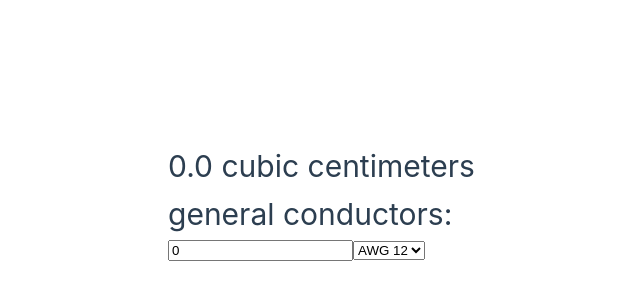
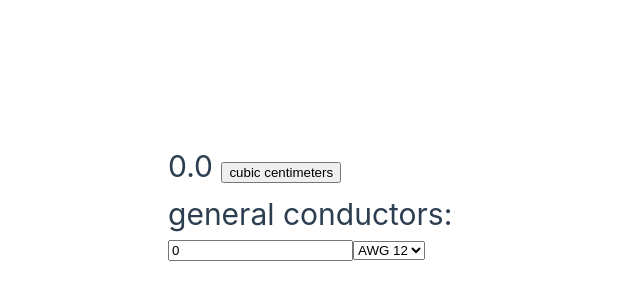
Before and after one commit to hoodnoah/boxfill_calculator, a Vue app: page / in a window 1280 px wide. Shown: the part 198-498 px from the top of the page, without its empty margins (472-1112 px from the left). Built offline with nearby package versions, Linux system fonts and the light colour scheme.

Commit message:
update unitSystemToggle to support state-reactive toggling

```diff
--- a/src/App.vue
+++ b/src/App.vue
@@ -2,12 +2,17 @@
 import { Store } from '@/store/Store'
 import { computed } from 'vue'
 
-import type { Conductors } from '@/lib/BoxFill'
+import { type Conductors, UnitSystem } from '@/lib/BoxFill'
 
 import BoxFillDisplay from '@/components/BoxFillDisplay/BoxFillDisplay.vue'
 import ConductorInput from './components/ConductorInput/ConductorInput.vue'
 
-const boxFill = Store.getBoxFill()
+const boxFillResult = Store.tryGetBoxFill()
+
+const unitSystem = computed({
+  get: () => Store.getUnitSystem(),
+  set: (unitSystem: UnitSystem) => Store.setUnitSystem(unitSystem)
+})
 
 const generalConductors = computed<Conductors>({
   get: () => {
@@ -25,7 +30,7 @@ const generalConductors = computed<Conductors>({
   </header>
 
   <main>
-    <BoxFillDisplay v-model:boxFillModel="boxFill" />
+    <BoxFillDisplay v-model:unitSystemModel="unitSystem" :box-fill-result="boxFillResult" />
     <h1>general conductors:</h1>
     <ConductorInput v-model:conductorModel="generalConductors" />
   </main>
--- a/src/components/BoxFillDisplay/BoxFillDisplay.vue
+++ b/src/components/BoxFillDisplay/BoxFillDisplay.vue
@@ -1,20 +1,36 @@
 <script setup lang="ts">
-import { Store } from '@/store/Store'
-import { computed, defineModel } from 'vue'
+import { computed, defineModel, defineProps } from 'vue'
+
+import { type Result } from '@/lib/Result'
+import { UnitSystem, type BoxFill } from '@/lib/BoxFill'
 
 import UnitSystemToggle from '@/components/BoxFillDisplay/UnitSystemToggle.vue'
-import { type BoxFill } from '@/lib/BoxFill'
 
-const boxFillModel = defineModel<BoxFill>('boxFillModel', { type: Object, required: true })
+const props = defineProps({
+  boxFillResult: {
+    type: Object as () => Result<BoxFill>,
+    required: true
+  }
+})
 
-// Rounds/pads the box fill value to one decimal place
-const boxFillDisplayValue = computed(() => {
-  return boxFillModel.value.value.toFixed(1)
+const unitSystemModel = defineModel('unitSystemModel', {
+  type: Object as () => UnitSystem,
+  required: true
+})
+
+const boxFillDisplayValue = computed<string>(() => {
+  if (props.boxFillResult.ok === false) {
+    return 'error'
+  } else {
+    return props.boxFillResult.value.value.toFixed(1)
+  }
 })
 </script>
 
 <template>
   <div class="box-fill-display">
-    <h1>{{ boxFillDisplayValue }} <UnitSystemToggle /></h1>
+    <h1>
+      {{ boxFillDisplayValue }} <UnitSystemToggle v-model:unit-system-model="unitSystemModel" />
+    </h1>
   </div>
 </template>
--- a/src/components/BoxFillDisplay/UnitSystemToggle.vue
+++ b/src/components/BoxFillDisplay/UnitSystemToggle.vue
@@ -1,21 +1,33 @@
 <script setup lang="ts">
-import { Store } from '@/store/Store'
-import { computed } from 'vue'
+import { computed, defineModel } from 'vue'
 
 import { UnitSystem } from '@/lib/BoxFill'
 
-const unitSystemDisplayValue = computed(() => {
-  const unitSystem = Store.getUnitSystem()
+const unitSystemModel = defineModel('unitSystemModel', {
+  type: Object,
+  required: true
+})
 
-  switch (unitSystem) {
+const unitSystemDisplayValue = computed<string>(() => {
+  switch (unitSystemModel.value) {
     case UnitSystem.Metric:
       return 'cubic centimeters'
+    case UnitSystem.Imperial:
+      return 'cubic inches'
     default:
-      return 'cubic inches'
+      return 'error'
   }
 })
+
+function toggleUnitSystemValue() {
+  if (unitSystemModel.value === UnitSystem.Metric) {
+    unitSystemModel.value = UnitSystem.Imperial
+  } else {
+    unitSystemModel.value = UnitSystem.Metric
+  }
+}
 </script>
 
 <template>
-  {{ unitSystemDisplayValue }}
+  <button @click="toggleUnitSystemValue">{{ unitSystemDisplayValue }}</button>
 </template>
--- a/src/store/Store.ts
+++ b/src/store/Store.ts
@@ -1,4 +1,4 @@
-import { computed, reactive } from 'vue'
+import { computed, reactive, type ComputedRef } from 'vue'
 import { UnitSystem } from '@/lib/BoxFill'
 import {
   type BoxFill,
@@ -6,6 +6,7 @@ import {
   AWGConductor,
   getBoxFill as calculateBoxFill
 } from '@/lib/BoxFill'
+import { type Result } from '@/lib/Result'
 
 /*
    State to manage:
@@ -28,18 +29,14 @@ const State = reactive<State>({
 })
 
 // Getters
-function getBoxFill() {
+function tryGetBoxFill(): ComputedRef<Result<BoxFill>> {
   return computed(() => {
     const boxFillResult = calculateBoxFill({
       generalConductors: State.generalConductors,
       unitSystem: State.unitSystem
     })
 
-    if (!boxFillResult.ok) {
-      throw boxFillResult.error
-    }
-
-    return boxFillResult.value
+    return boxFillResult
   })
 }
 
@@ -62,7 +59,7 @@ function setGeneralConductors(generalConductors: Conductors): void {
 }
 
 export const Store = {
-  getBoxFill,
+  tryGetBoxFill,
   getUnitSystem,
   getGeneralConductors,
   setUnitSystem,
```
Also changed, not shown: 1 other file (tests, documents, lock files or other folders).
